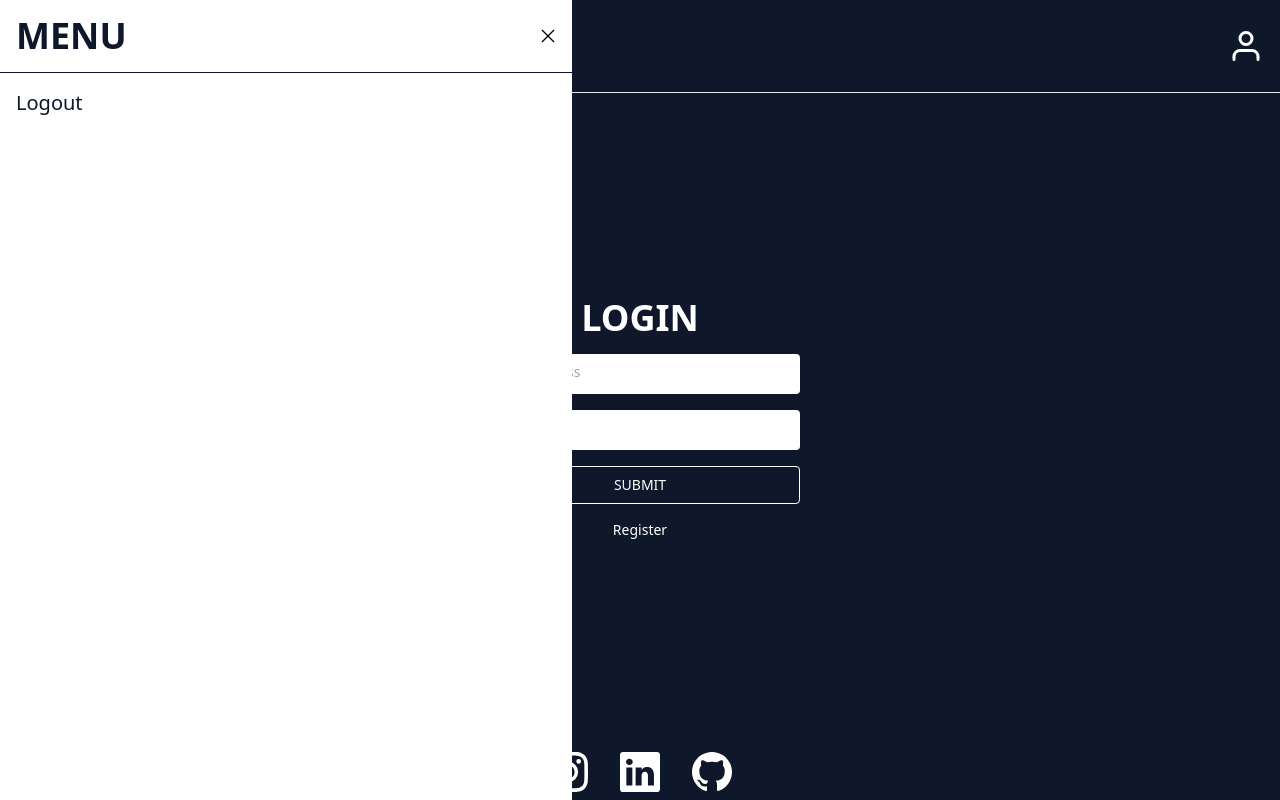
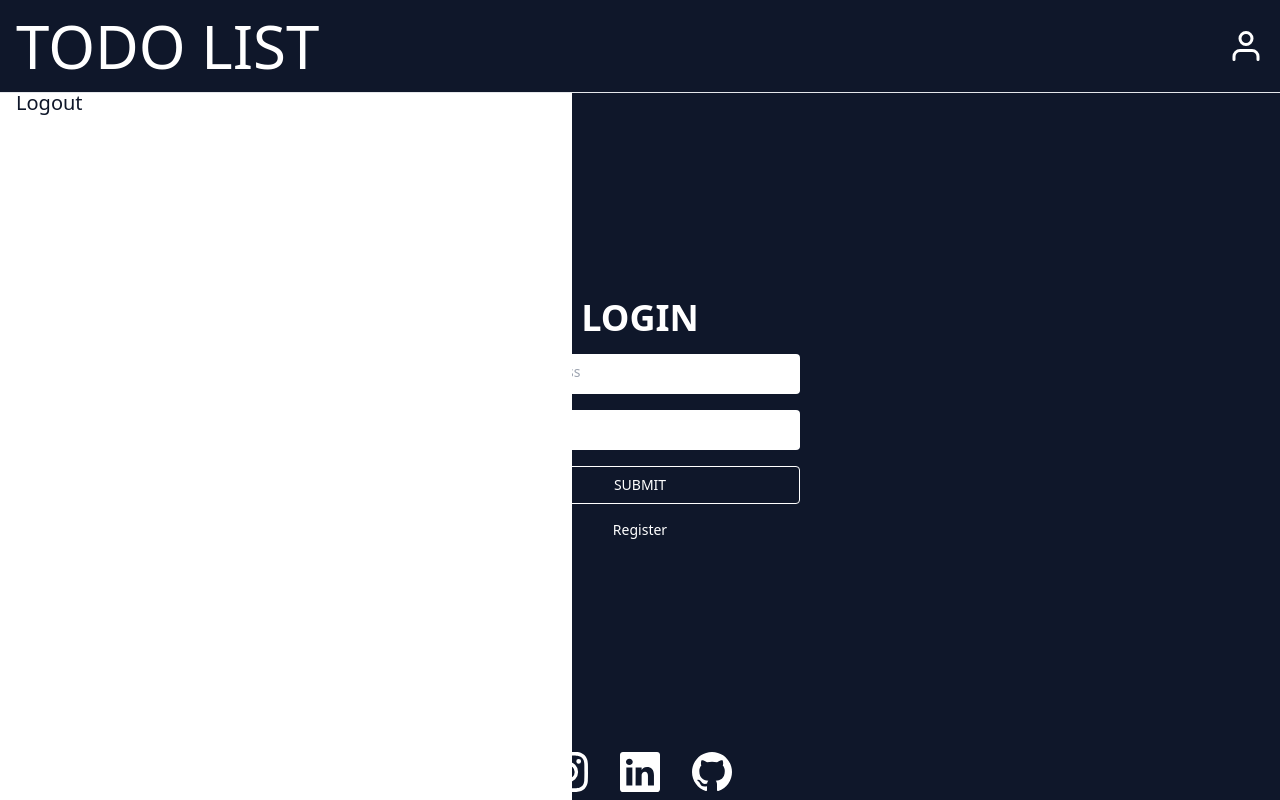
Before and after one commit to juarezv90/nextjs-todo, a Next.js app: page / in a window 1280 px wide. Both pictures are taken after a click on the icon 1246 px from the left and 46 px from the top of the page. Built offline with nearby package versions, Linux system fonts and the light colour scheme; no server answers.

Commit message:
fixed some design errors in 2 files

```diff
--- a/src/components/Header.js
+++ b/src/components/Header.js
@@ -10,7 +10,7 @@ const Header = () => {
   return(
     <>
       {openModal && <Modal setOpenModal={setOpenModal} />}
-      <div className="sticky top-0 w-full left-0 flex items-center bg-inherit justify-between border-b p-4">
+      <div className="sticky top-0 w-full left-0 flex items-center bg-inherit justify-between border-b p-4 z-50">
         <h1 className="text-3xl sm:text-6xl">TODO LIST</h1>
         <FiUser
           className="text-2xl sm:text-4xl duration-300 hover:opacity-40 cursor-pointer"
--- a/src/components/Modal.js
+++ b/src/components/Modal.js
@@ -18,7 +18,7 @@ export default function Modal(props) {
   }
 
   return ReactDOM.createPortal(
-    <div className="fixed w-[50ch] inset-0 bg-white text-slate-900 flex flex-col text-lg sm:text-xl">
+    <div className="fixed w-[30ch] sm:w-[50ch] inset-0 bg-white text-slate-900 flex flex-col text-lg sm:text-xl">
       <div className="flex items-center justify-between border-b border-solid border-slate-900 p-4">
         <h1 className="font-extrabold text-2xl sm:text-4xl select-none">
           MENU
```
Also changed, not shown: 1 other file (tests, documents, lock files or other folders).
